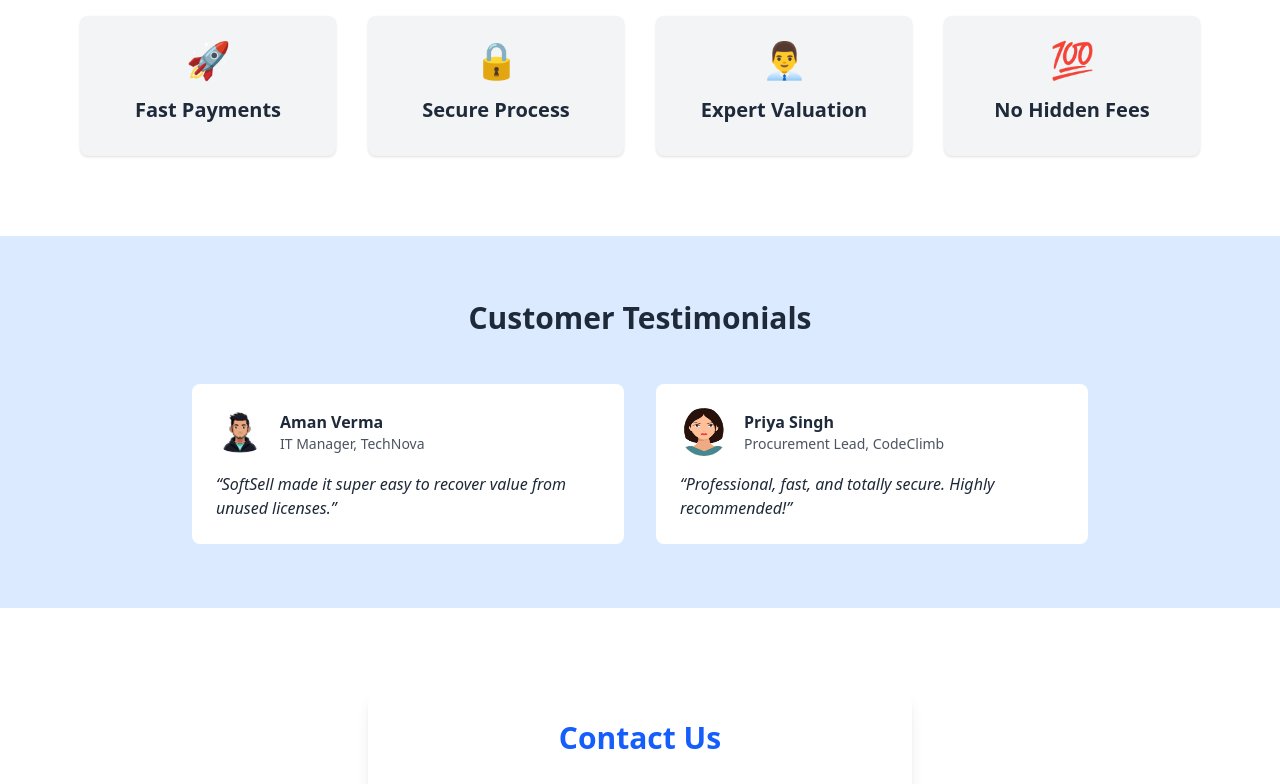
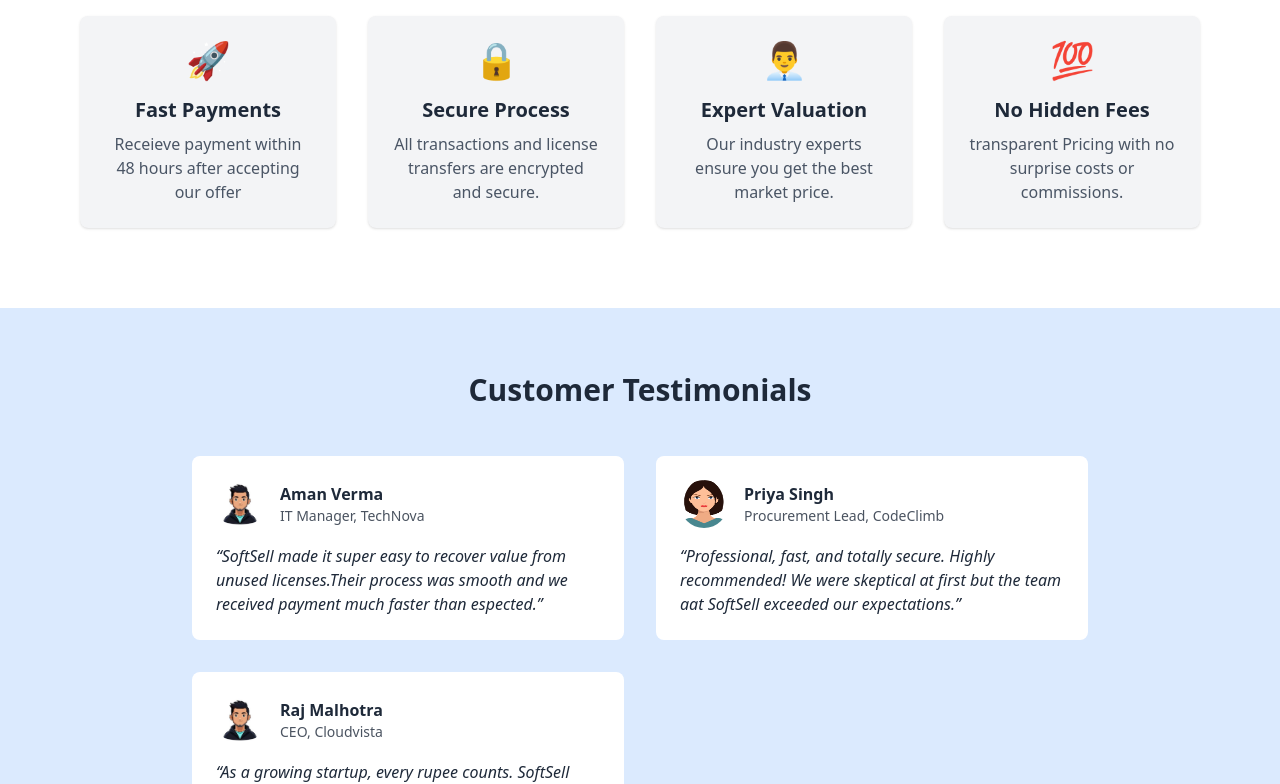
Before and after one commit to Shivamsingh008/sell-licenses, a React (Vite) app: page / in a window 1280 px wide. Shown: the part 1440-2224 px from the top of the page. Built offline with nearby package versions, Linux system fonts and the light colour scheme.

Commit message:
testimonials file edit

```diff
--- a/src/components/Testimonials.jsx
+++ b/src/components/Testimonials.jsx
@@ -2,16 +2,22 @@ import React from 'react';
 
 const testimonials = [
   {
-    quote: '“SoftSell made it super easy to recover value from unused licenses.”',
+    quote: '“SoftSell made it super easy to recover value from unused licenses.Their process was smooth and we received payment much faster than espected.”',
     name: 'Aman Verma',
     position: 'IT Manager, TechNova',
     image: '/assets/man.jpeg', // put this in /public/image folder
   },
   {
-    quote: '“Professional, fast, and totally secure. Highly recommended!”',
+    quote: '“Professional, fast, and totally secure. Highly recommended! We were skeptical at first but the team aat SoftSell exceeded our expectations.”',
     name: 'Priya Singh',
     position: 'Procurement Lead, CodeClimb',
     image: '/assets/lady.jpeg', // another example image
+  },
+   {
+    quote: '“As a growing startup, every rupee counts. SoftSell helped us recover significant value from licenses we no longer needed. Great service!”',
+    name: 'Raj Malhotra ',
+    position: 'CEO, Cloudvista',
+    image: '/assets/man.jpeg', // another example image
   },
 ];
 
--- a/src/components/WhyChooseUs.jsx
+++ b/src/components/WhyChooseUs.jsx
@@ -4,22 +4,22 @@ const features = [
   {
     icon: '🚀',
     title: 'Fast Payments',
-
+    desc: 'Receieve payment within 48 hours after accepting our offer',
   },
   {
     icon: '🔒',
     title: 'Secure Process',
-
+    desc: 'All transactions and license transfers are encrypted and secure.',
   },
   {
     icon: '👨‍💼',
     title: 'Expert Valuation',
-
+    desc: 'Our industry experts ensure you get the best market price.',
   },
   {
     icon: '💯',
     title: 'No Hidden Fees',
-
+    desc: 'transparent Pricing with no surprise costs or commissions.',
   },
 ];
 
@@ -37,7 +37,7 @@ const WhyChooseUs = () => (
           >
             <div className="text-4xl mb-4">{item.icon}</div>
             <h3 className="text-xl font-bold mb-2 dark:text-gray-300">{item.title}</h3>
-
+            <p className="text-gray-600 dark:text-gray-300">{item.desc}</p>
           </div>
         ))}
       </div>
```
